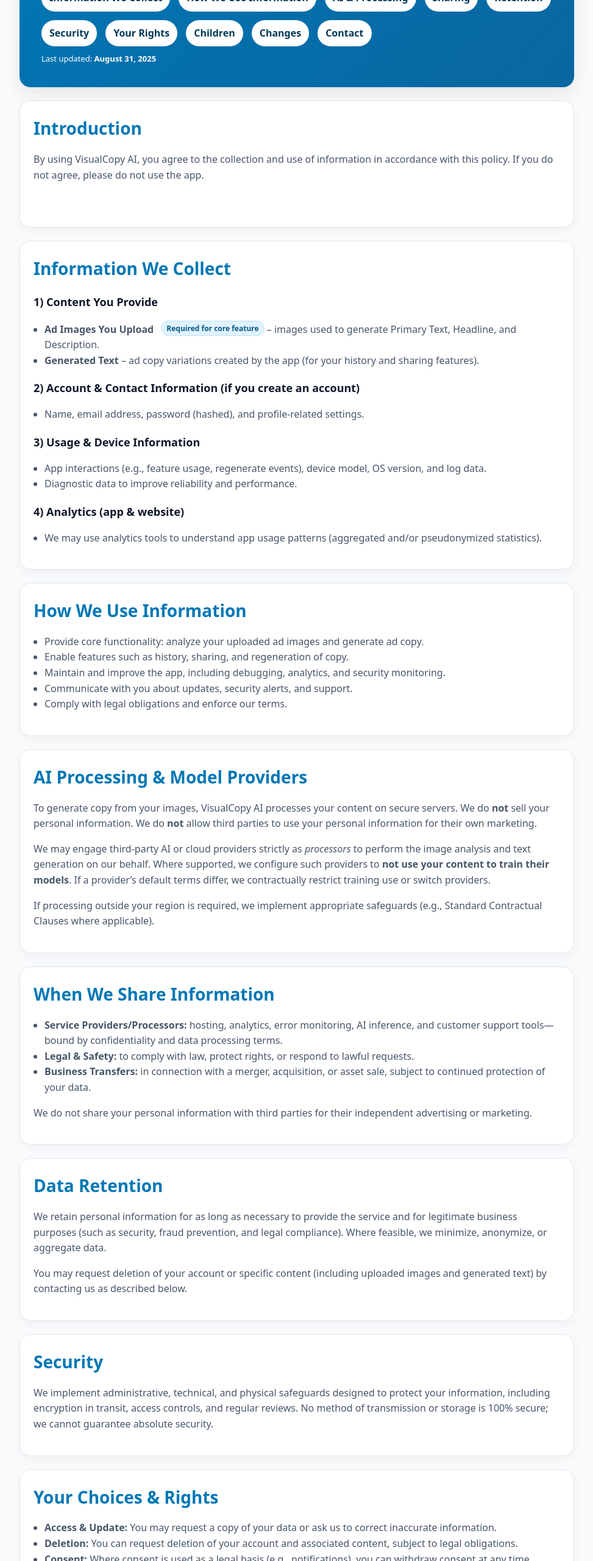
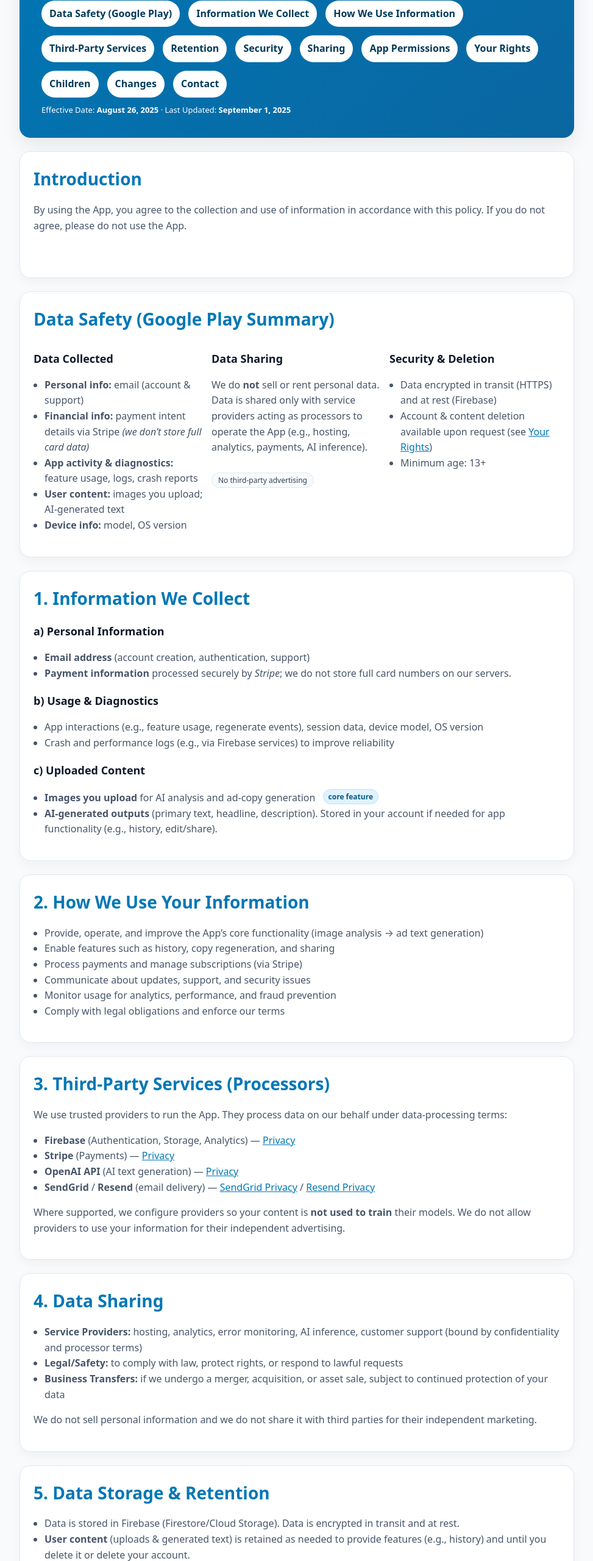
Before and after one commit to Waylogne19/privacypolicy, a website: page index.html in a window 1280 px wide. Shown: the part 240-2800 px from the top of the page at 61% size, without its empty margins (153-1126 px from the left). Drawn offline with Linux system fonts and the light colour scheme.

Commit message:
Update Privacy

```diff
--- a/index.html
+++ b/index.html
@@ -10,7 +10,7 @@
     <style>
         :root {
             --primary: #0077B5;
-            /* requested brand color */
+            /* brand color */
             --text: #0f172a;
             /* slate-900 */
             --muted: #475569;
@@ -24,7 +24,7 @@
         }
 
         * {
-            box-sizing: border-box;
+            box-sizing: border-box
         }
 
         html,
@@ -40,7 +40,7 @@
         .wrapper {
             max-width: 950px;
             margin: 40px auto;
-            padding: 0 20px;
+            padding: 0 20px
         }
 
         .hero {
@@ -48,26 +48,26 @@
             color: #fff;
             border-radius: var(--radius);
             padding: 36px;
-            box-shadow: 0 12px 30px rgba(0, 0, 0, .08);
+            box-shadow: 0 12px 30px rgba(0, 0, 0, .08)
         }
 
         .hero h1 {
             margin: 0 0 6px;
             font-size: clamp(28px, 4vw, 40px);
-            letter-spacing: -.3px;
+            letter-spacing: -.3px
         }
 
         .hero p {
             margin: 6px 0 0;
             color: #e6f4ff;
-            max-width: 700px;
+            max-width: 700px
         }
 
         .nav {
             display: flex;
             gap: 14px;
             flex-wrap: wrap;
-            margin: 18px 0 0;
+            margin: 18px 0 0
         }
 
         .nav a {
@@ -78,11 +78,17 @@
             padding: 8px 12px;
             border-radius: 999px;
             font-weight: 600;
-            box-shadow: inset 0 -1px 0 rgba(0, 0, 0, .04);
+            box-shadow: inset 0 -1px 0 rgba(0, 0, 0, .04)
         }
 
         .nav a:hover {
-            background: #f0f9ff;
+            background: #f0f9ff
+        }
+
+        .meta {
+            font-size: 13px;
+            color: white;
+            margin-top: 10px
         }
 
         .card {
@@ -91,28 +97,28 @@
             border-radius: var(--radius);
             padding: 22px;
             margin-top: 22px;
-            box-shadow: 0 6px 18px rgba(2, 6, 23, .04);
+            box-shadow: 0 6px 18px rgba(2, 6, 23, .04)
         }
 
         h2 {
             color: var(--primary);
             margin: 0 0 10px;
-            font-size: clamp(22px, 3vw, 28px);
+            font-size: clamp(22px, 3vw, 28px)
         }
 
         h3 {
             color: var(--text);
             margin: 18px 0 8px;
-            font-size: 18px;
+            font-size: 18px
         }
 
         p,
         li {
-            color: var(--muted);
+            color: var(--muted)
         }
 
         ul {
-            padding-left: 18px;
+            padding-left: 18px
         }
 
         .badge {
@@ -125,37 +131,47 @@
             padding: 2px 8px;
             border-radius: 999px;
             margin-left: 8px;
-            vertical-align: 3px;
+            vertical-align: 3px
         }
 
-        .meta {
-            font-size: 13px;
-            color: white;
-            margin-top: 10px;
+        .grid {
+            display: grid;
+            grid-template-columns: repeat(auto-fit, minmax(240px, 1fr));
+            gap: 12px
+        }
+
+        .pill {
+            display: inline-block;
+            border: 1px solid var(--border);
+            border-radius: 999px;
+            padding: 2px 10px;
+            font-size: 12px;
+            color: #334155;
+            background: #f8fafc
         }
 
         .footer {
             text-align: center;
             font-size: 13px;
             color: #64748b;
-            margin: 28px 0 60px;
+            margin: 28px 0 60px
         }
 
         a {
-            color: var(--primary);
+            color: var(--primary)
         }
 
         a:focus-visible {
             outline: 3px solid #93c5fd;
             outline-offset: 2px;
-            border-radius: 6px;
+            border-radius: 6px
         }
 
         code {
             background: #f1f5f9;
             padding: 2px 6px;
             border-radius: 6px;
-            border: 1px solid #e2e8f0;
+            border: 1px solid #e2e8f0
         }
 
         @media (prefers-color-scheme: dark) {
@@ -164,26 +180,31 @@
                 --text: #e5e7eb;
                 --muted: #cbd5e1;
                 --card: #0f172a;
-                --border: #1f2937;
+                --border: #1f2937
             }
 
             .hero {
-                box-shadow: 0 12px 30px rgba(0, 0, 0, .4);
+                box-shadow: 0 12px 30px rgba(0, 0, 0, .4)
             }
 
             .nav a {
                 background: rgba(255, 255, 255, .06);
                 color: #e5f2ff;
-                border-color: rgba(255, 255, 255, .12);
+                border-color: rgba(255, 255, 255, .12)
             }
 
             .nav a:hover {
-                background: rgba(255, 255, 255, .12);
+                background: rgba(255, 255, 255, .12)
             }
 
             code {
                 background: #0b1220;
-                border-color: #111827;
+                border-color: #111827
+            }
+
+            .pill {
+                background: #0b1220;
+                color: #cbd5e1
             }
         }
     </style>
@@ -193,180 +214,210 @@
     <main class="wrapper">
         <header class="hero">
             <h1>Privacy Policy</h1>
-            <p>
-                This Privacy Policy explains how <strong>VisualCopy AI</strong> ("we", "us", or "our") collects, uses,
-                and safeguards information when you use our mobile application and related services.
-            </p>
+            <p>This Privacy Policy explains how <strong>VisualCopy AI</strong> (“we”, “us”, “our”) collects, uses, and
+                safeguards information when you use the VisualCopy AI – Ad Text Assistant mobile application (the
+                “App”).</p>
             <nav class="nav" aria-label="On-page navigation">
+                <a href="#datasafety">Data Safety (Google Play)</a>
                 <a href="#information-we-collect">Information We Collect</a>
                 <a href="#how-we-use">How We Use Information</a>
-                <a href="#processing">AI & Processing</a>
-                <a href="#sharing">Sharing</a>
+                <a href="#third-parties">Third-Party Services</a>
                 <a href="#retention">Retention</a>
                 <a href="#security">Security</a>
+                <a href="#sharing">Sharing</a>
+                <a href="#permissions">App Permissions</a>
                 <a href="#your-rights">Your Rights</a>
                 <a href="#children">Children</a>
                 <a href="#changes">Changes</a>
                 <a href="#contact">Contact</a>
             </nav>
-            <div class="meta">Last updated: <strong>August 31, 2025</strong></div>
+            <div class="meta">
+                Effective Date: <strong>August 26, 2025</strong> · Last Updated: <strong>September 1, 2025</strong>
+            </div>
         </header>
 
-        <section id="introduction" class="card" aria-labelledby="intro-head">
+        <section id="intro" class="card" aria-labelledby="intro-head">
             <h2 id="intro-head">Introduction</h2>
-            <p>
-                By using VisualCopy AI, you agree to the collection and use of information in accordance with this
-                policy. If you do not agree, please do not use the app.
-            </p>
-            <p class="meta">
-                This policy is designed to help satisfy Google Play requirements, including the Data Safety section. It
-                does not constitute legal advice.
-            </p>
+            <p>By using the App, you agree to the collection and use of information in accordance with this policy. If
+                you do not agree, please do not use the App.</p>
+            <p class="meta">This policy is structured to satisfy Google Play requirements, including Data Safety
+                disclosures. It does not constitute legal advice.</p>
+        </section>
+
+        <section id="datasafety" class="card" aria-labelledby="ds-head">
+            <h2 id="ds-head">Data Safety (Google Play Summary)</h2>
+            <div class="grid">
+                <div>
+                    <h3>Data Collected</h3>
+                    <ul>
+                        <li><strong>Personal info:</strong> email (account & support)</li>
+                        <li><strong>Financial info:</strong> payment intent details via Stripe <em>(we don’t store full
+                                card data)</em></li>
+                        <li><strong>App activity & diagnostics:</strong> feature usage, logs, crash reports</li>
+                        <li><strong>User content:</strong> images you upload; AI-generated text</li>
+                        <li><strong>Device info:</strong> model, OS version</li>
+                    </ul>
+                </div>
+                <div>
+                    <h3>Data Sharing</h3>
+                    <p>We do <strong>not</strong> sell or rent personal data. Data is shared only with service providers
+                        acting as processors to operate the App (e.g., hosting, analytics, payments, AI inference).</p>
+                    <p class="pill">No third-party advertising</p>
+                </div>
+                <div>
+                    <h3>Security & Deletion</h3>
+                    <ul>
+                        <li>Data encrypted in transit (HTTPS) and at rest (Firebase)</li>
+                        <li>Account & content deletion available upon request (see <a href="#your-rights">Your
+                                Rights</a>)</li>
+                        <li>Minimum age: 13+</li>
+                    </ul>
+                </div>
+            </div>
         </section>
 
         <section id="information-we-collect" class="card" aria-labelledby="collect-head">
-            <h2 id="collect-head">Information We Collect</h2>
-            <h3>1) Content You Provide</h3>
+            <h2 id="collect-head">1. Information We Collect</h2>
+
+            <h3>a) Personal Information</h3>
             <ul>
-                <li><strong>Ad Images You Upload</strong> <span class="badge">Required for core feature</span> – images
-                    used to generate Primary Text, Headline, and Description.</li>
-                <li><strong>Generated Text</strong> – ad copy variations created by the app (for your history and
-                    sharing features).</li>
+                <li><strong>Email address</strong> (account creation, authentication, support)</li>
+                <li><strong>Payment information</strong> processed securely by <em>Stripe</em>; we do not store full
+                    card numbers on our servers.</li>
             </ul>
-            <h3>2) Account & Contact Information (if you create an account)</h3>
+
+            <h3>b) Usage & Diagnostics</h3>
             <ul>
-                <li>Name, email address, password (hashed), and profile-related settings.</li>
+                <li>App interactions (e.g., feature usage, regenerate events), session data, device model, OS version
+                </li>
+                <li>Crash and performance logs (e.g., via Firebase services) to improve reliability</li>
             </ul>
-            <h3>3) Usage & Device Information</h3>
+
+            <h3>c) Uploaded Content</h3>
             <ul>
-                <li>App interactions (e.g., feature usage, regenerate events), device model, OS version, and log data.
-                </li>
-                <li>Diagnostic data to improve reliability and performance.</li>
-            </ul>
-            <h3>4) Analytics (app & website)</h3>
-            <ul>
-                <li>We may use analytics tools to understand app usage patterns (aggregated and/or pseudonymized
-                    statistics).</li>
+                <li><strong>Images you upload</strong> for AI analysis and ad-copy generation <span class="badge">core
+                        feature</span></li>
+                <li><strong>AI-generated outputs</strong> (primary text, headline, description). Stored in your account
+                    if needed for app functionality (e.g., history, edit/share).</li>
             </ul>
         </section>
 
         <section id="how-we-use" class="card" aria-labelledby="use-head">
-            <h2 id="use-head">How We Use Information</h2>
+            <h2 id="use-head">2. How We Use Your Information</h2>
             <ul>
-                <li>Provide core functionality: analyze your uploaded ad images and generate ad copy.</li>
-                <li>Enable features such as history, sharing, and regeneration of copy.</li>
-                <li>Maintain and improve the app, including debugging, analytics, and security monitoring.</li>
-                <li>Communicate with you about updates, security alerts, and support.</li>
-                <li>Comply with legal obligations and enforce our terms.</li>
+                <li>Provide, operate, and improve the App’s core functionality (image analysis → ad text generation)
+                </li>
+                <li>Enable features such as history, copy regeneration, and sharing</li>
+                <li>Process payments and manage subscriptions (via Stripe)</li>
+                <li>Communicate about updates, support, and security issues</li>
+                <li>Monitor usage for analytics, performance, and fraud prevention</li>
+                <li>Comply with legal obligations and enforce our terms</li>
             </ul>
         </section>
 
-        <section id="processing" class="card" aria-labelledby="process-head">
-            <h2 id="process-head">AI Processing & Model Providers</h2>
-            <p>
-                To generate copy from your images, VisualCopy AI processes your content on secure servers. We do
-                <strong>not</strong> sell your personal information. We do <strong>not</strong> allow third parties to
-                use your personal information for their own marketing.
-            </p>
-            <p>
-                We may engage third‑party AI or cloud providers strictly as <em>processors</em> to perform the image
-                analysis and text generation on our behalf. Where supported, we configure such providers to <strong>not
-                    use your content to train their models</strong>. If a provider’s default terms differ, we
-                contractually restrict training use or switch providers.
-            </p>
-            <p>
-                If processing outside your region is required, we implement appropriate safeguards (e.g., Standard
-                Contractual Clauses where applicable).
-            </p>
+        <section id="third-parties" class="card" aria-labelledby="third-head">
+            <h2 id="third-head">3. Third-Party Services (Processors)</h2>
+            <p>We use trusted providers to run the App. They process data on our behalf under data-processing terms:</p>
+            <ul>
+                <li><strong>Firebase</strong> (Authentication, Storage, Analytics) — <a
+                        href="https://firebase.google.com/support/privacy" target="_blank" rel="noopener">Privacy</a>
+                </li>
+                <li><strong>Stripe</strong> (Payments) — <a href="https://stripe.com/privacy" target="_blank"
+                        rel="noopener">Privacy</a></li>
+                <li><strong>OpenAI API</strong> (AI text generation) — <a
+                        href="https://openai.com/policies/privacy-policy" target="_blank" rel="noopener">Privacy</a>
+                </li>
+                <li><strong>SendGrid</strong> / <strong>Resend</strong> (email delivery) — <a
+                        href="https://sendgrid.com/policies/privacy/" target="_blank" rel="noopener">SendGrid
+                        Privacy</a> / <a href="https://resend.com/privacy-policy" target="_blank" rel="noopener">Resend
+                        Privacy</a></li>
+            </ul>
+            <p>Where supported, we configure providers so your content is <strong>not used to train</strong> their
+                models. We do not allow providers to use your information for their independent advertising.</p>
         </section>
 
         <section id="sharing" class="card" aria-labelledby="share-head">
-            <h2 id="share-head">When We Share Information</h2>
+            <h2 id="share-head">4. Data Sharing</h2>
             <ul>
-                <li><strong>Service Providers/Processors:</strong> hosting, analytics, error monitoring, AI inference,
-                    and customer support tools—bound by confidentiality and data processing terms.</li>
-                <li><strong>Legal & Safety:</strong> to comply with law, protect rights, or respond to lawful requests.
+                <li><strong>Service Providers:</strong> hosting, analytics, error monitoring, AI inference, customer
+                    support (bound by confidentiality and processor terms)</li>
+                <li><strong>Legal/Safety:</strong> to comply with law, protect rights, or respond to lawful requests
                 </li>
-                <li><strong>Business Transfers:</strong> in connection with a merger, acquisition, or asset sale,
-                    subject to continued protection of your data.</li>
+                <li><strong>Business Transfers:</strong> if we undergo a merger, acquisition, or asset sale, subject to
+                    continued protection of your data</li>
             </ul>
-            <p>
-                We do not share your personal information with third parties for their independent advertising or
-                marketing.
-            </p>
+            <p>We do not sell personal information and we do not share it with third parties for their independent
+                marketing.</p>
         </section>
 
         <section id="retention" class="card" aria-labelledby="retain-head">
-            <h2 id="retain-head">Data Retention</h2>
-            <p>
-                We retain personal information for as long as necessary to provide the service and for legitimate
-                business purposes (such as security, fraud prevention, and legal compliance). Where feasible, we
-                minimize, anonymize, or aggregate data.
-            </p>
-            <p>
-                You may request deletion of your account or specific content (including uploaded images and generated
-                text) by contacting us as described below.
-            </p>
+            <h2 id="retain-head">5. Data Storage & Retention</h2>
+            <ul>
+                <li>Data is stored in Firebase (Firestore/Cloud Storage). Data is encrypted in transit and at rest.</li>
+                <li><strong>User content</strong> (uploads & generated text) is retained as needed to provide features
+                    (e.g., history) and until you delete it or delete your account.</li>
+                <li><strong>Diagnostics</strong> (logs/crashes) are retained for a limited period to improve stability
+                    and security.</li>
+                <li><strong>Payment records</strong> are retained as required by law and accounting rules.</li>
+            </ul>
         </section>
 
         <section id="security" class="card" aria-labelledby="security-head">
-            <h2 id="security-head">Security</h2>
-            <p>
-                We implement administrative, technical, and physical safeguards designed to protect your information,
-                including encryption in transit, access controls, and regular reviews. No method of transmission or
-                storage is 100% secure; we cannot guarantee absolute security.
+            <h2 id="security-head">6. Security</h2>
+            <p>We implement administrative, technical, and physical safeguards designed to protect your information,
+                including encryption, access controls, and regular reviews. No method of transmission or storage is 100%
+                secure.</p>
+        </section>
+
+        <section id="permissions" class="card" aria-labelledby="perm-head">
+            <h2 id="perm-head">7. App Permissions</h2>
+            <ul>
+                <li><strong>Photos/Media/Files</strong> — to select and upload images for AI analysis <span
+                        class="badge">required for core feature</span></li>
+                <li><strong>Camera</strong> (if used) — to capture images directly in-app (optional alternative to
+                    gallery)</li>
+                <li><strong>Network Access</strong> — to connect to our servers and third-party processors</li>
+            </ul>
+            <p>You can manage permissions in your device settings. Denying required permissions may limit functionality.
             </p>
         </section>
 
         <section id="your-rights" class="card" aria-labelledby="rights-head">
-            <h2 id="rights-head">Your Choices & Rights</h2>
+            <h2 id="rights-head">8. Your Rights & Choices</h2>
             <ul>
-                <li><strong>Access & Update:</strong> You may request a copy of your data or ask us to correct
-                    inaccurate information.</li>
-                <li><strong>Deletion:</strong> You can request deletion of your account and associated content, subject
-                    to legal obligations.</li>
-                <li><strong>Consent:</strong> Where consent is used as a legal basis (e.g., notifications), you can
-                    withdraw consent at any time.</li>
+                <li><strong>Access/Update:</strong> Request a copy of your data or corrections to inaccurate
+                    information.</li>
+                <li><strong>Delete Content/Account:</strong> You can request deletion of uploaded images, generated
+                    text, and/or your account. See contact below.</li>
+                <li><strong>Consent:</strong> Where consent is used (e.g., email updates), you may withdraw consent at
+                    any time.</li>
                 <li><strong>Regional Rights:</strong> Depending on your location, you may have additional rights under
                     applicable data protection laws.</li>
             </ul>
         </section>
 
         <section id="children" class="card" aria-labelledby="children-head">
-            <h2 id="children-head">Children’s Privacy</h2>
-            <p>
-                VisualCopy AI is intended for users aged 13 and above (or the minimum age required in your
-                jurisdiction). We do not knowingly collect personal information from children under the applicable age.
-                If you believe a child has provided us information, please contact us so we can delete it.
-            </p>
+            <h2 id="children-head">9. Children’s Privacy</h2>
+            <p>The App is not intended for children under 13 (or 16 in some jurisdictions). We do not knowingly collect
+                data from children. If you believe a child has provided information, contact us so we can delete it.</p>
         </section>
 
         <section id="international" class="card" aria-labelledby="intl-head">
-            <h2 id="intl-head">International Transfers</h2>
-            <p>
-                Your information may be processed in countries other than your own. Where required, we rely on
-                appropriate safeguards for cross‑border transfers.
-            </p>
+            <h2 id="intl-head">10. International Transfers</h2>
+            <p>Your information may be processed in countries other than your own. Where required, we rely on
+                appropriate safeguards (e.g., standard contractual clauses) for cross-border transfers.</p>
         </section>
 
         <section id="changes" class="card" aria-labelledby="changes-head">
-            <h2 id="changes-head">Changes to This Policy</h2>
-            <p>
-                We may update this Privacy Policy from time to time. We will post the revised version with a new “Last
-                updated” date and, where appropriate, notify you through the app or by email.
-            </p>
+            <h2 id="changes-head">11. Changes to This Privacy Policy</h2>
+            <p>We may update this policy from time to time. We will post the revised version with an updated “Last
+                Updated” date and, where appropriate, notify you via the App or email.</p>
         </section>
 
         <section id="contact" class="card" aria-labelledby="contact-head">
-            <h2 id="contact-head">Contact Us</h2>
-            <p>
-                If you have questions or requests related to privacy, data access, or deletion, contact us at:
-            </p>
-            <p>
-                <strong>Email:</strong> <a href="mailto: waylogne19@gmail.com"> waylogne19@gmail.com</a><br>
-
-            </p>
-
+            <h2 id="contact-head">12. Contact Us</h2>
+            <p>If you have questions or want to make a data request (access, export, deletion), contact:</p>
+            <p><strong>Email:</strong> <a href="mailto:waylogne19@gmail.com">waylogne19@gmail.com</a></p>
         </section>
 
         <footer class="footer">
```
